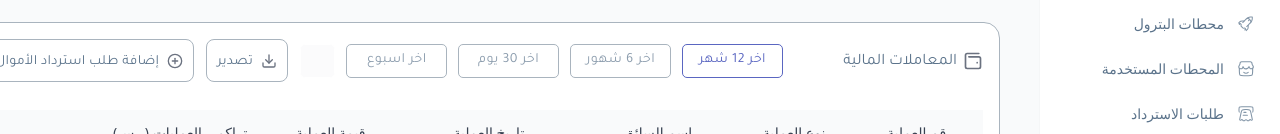
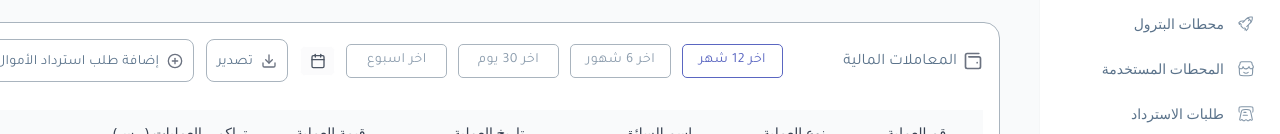
Before and after one commit to AlaaMatouk/petrolife-dashboards, a React (Vite) app: page /wallet in a window 1280 px wide. Shown: the part 342-476 px from the top of the page. Built offline with nearby package versions, Linux system fonts and the light colour scheme; the HTML template or start-up script is replaced by a standard one.

Commit message:
create reusable TimeFilter component, implement MoneyRefundRequests screen with Table component, add ExportMenu dropdowns, update status badge colors, add back navigation buttons, and refactor time filter usage across multiple screens

```diff
--- /dev/null
+++ b/src/components/shared/TimeFilter/TimeFilter.tsx
@@ -0,0 +1,53 @@
+import React from "react";
+import { Calendar } from "lucide-react";
+
+interface TimeFilterProps {
+  selectedFilter: string;
+  onFilterChange: (filter: string) => void;
+  filters?: string[];
+  className?: string;
+}
+
+export const TimeFilter: React.FC<TimeFilterProps> = ({
+  selectedFilter,
+  onFilterChange,
+  filters = ["اخر اسبوع", "اخر 30 يوم", "اخر 6 شهور", "اخر 12 شهر"],
+  className = "",
+}) => {
+  return (
+    <div className={`inline-flex items-center gap-[11px] relative flex-[0_0_auto] ${className}`}>
+      <button
+        className="w-[35px] bg-color-mode-surface-bg-icon-gray border-[0.2px] border-solid border-color-mode-surface-bg-screen flex items-center justify-center h-[30px] relative rounded-[5px] hover:bg-opacity-60 transition-all duration-200"
+        aria-label="عرض الخيارات"
+      >
+        <Calendar className="w-4 h-4 text-gray-600" />
+      </button>
+
+      {filters.map((filter) => (
+        <button
+          key={filter}
+          onClick={() => onFilterChange(filter)}
+          className={`flex flex-col w-[100.98px] h-[30px] items-center justify-center gap-2.5 p-4 relative rounded-[5px] border-[0.2px] border-solid transition-all hover:border-[var(--color-mode-text-icons-t-blue)] focus:outline-none focus:ring-2 focus:ring-[var(--color-mode-text-icons-t-blue)] focus:ring-opacity-50 ${
+            selectedFilter === filter
+              ? "border-[var(--color-mode-text-icons-t-blue)] bg-[var(--color-mode-text-icons-t-blue)]/5"
+              : "border-[var(--border-medium)]"
+          }`}
+          aria-pressed={selectedFilter === filter}
+          type="button"
+        >
+          <div className="flex w-[126px] items-center justify-center gap-[15px] relative flex-[0_0_auto] mt-[-9.00px] mb-[-9.00px] ml-[-28.51px] mr-[-28.51px]">
+            <span
+              className={`flex items-center justify-center h-4 mt-[-1.00px] text-sm tracking-[0.40px] leading-[19.2px] whitespace-nowrap [font-family:'Tajawal',Helvetica] [direction:rtl] transition-colors ${
+                selectedFilter === filter
+                  ? "font-bold text-[var(--color-mode-text-icons-t-blue)]"
+                  : "font-normal text-[var(--text-secondary)] opacity-70"
+              }`}
+            >
+              {filter}
+            </span>
+          </div>
+        </button>
+      ))}
+    </div>
+  );
+};
--- /dev/null
+++ b/src/components/shared/TimeFilter/index.ts
@@ -0,0 +1 @@
+export { TimeFilter } from "./TimeFilter";
--- a/src/components/shared/index.ts
+++ b/src/components/shared/index.ts
@@ -7,3 +7,4 @@ export * from "./SearchBar";
 export * from "./Layout";
 export * from "./SidebarNav";
 export * from "./Form";
+export * from "./TimeFilter";
--- a/src/screens/ChargeRequests/sections/HeaderSection/HeaderSection.tsx
+++ b/src/screens/ChargeRequests/sections/HeaderSection/HeaderSection.tsx
@@ -1,6 +1,8 @@
 import React, { useState, useEffect } from "react";
 import { createPortal } from "react-dom";
-import { Download, Calendar, FileSpreadsheet, FileText } from "lucide-react";
+import { useNavigate } from "react-router-dom";
+import { Download, FileSpreadsheet, FileText, ArrowLeft } from "lucide-react";
+import { TimeFilter } from "../../../../components/shared";
 
 const ExportMenu = () => {
   const [isOpen, setIsOpen] = useState(false);
@@ -108,6 +110,7 @@ const ExportMenu = () => {
 };
 
 export const HeaderSection = (): JSX.Element => {
+  const navigate = useNavigate();
   const [selectedTimeFilter, setSelectedTimeFilter] = useState("اخر 12 شهر");
 
   const timeFilters = ["اخر اسبوع", "اخر 30 يوم", "اخر 6 شهور", "اخر 12 شهر"];
@@ -116,46 +119,23 @@ export const HeaderSection = (): JSX.Element => {
     <header className="flex flex-col items-end gap-[var(--corner-radius-extra-large)] relative self-stretch w-full flex-[0_0_auto]">
       <div className="flex items-center justify-between relative self-stretch w-full flex-[0_0_auto]">
         <div className="inline-flex items-center gap-[var(--corner-radius-medium)] relative flex-[0_0_auto]">
+          <button
+            onClick={() => navigate('/wallet')}
+            className="flex flex-col w-10 items-center justify-center gap-2.5 pt-[var(--corner-radius-small)] pb-[var(--corner-radius-small)] px-2.5 relative self-stretch bg-color-mode-surface-bg-icon-gray rounded-[var(--corner-radius-small)] hover:opacity-80 transition-opacity"
+            aria-label="العودة"
+          >
+            <ArrowLeft className="w-5 h-5 text-gray-600" />
+          </button>
+
           <ExportMenu />
+
+          <TimeFilter
+            selectedFilter={selectedTimeFilter}
+            onFilterChange={setSelectedTimeFilter}
+          />
         </div>
 
         <div className="inline-flex items-center justify-end gap-[var(--corner-radius-extra-large)] relative flex-[0_0_auto]">
-          {/* Time Filters with Calendar Icon */}
-          <div className="inline-flex items-center gap-[11px] relative flex-[0_0_auto]">
-            <button
-              className="w-[35px] bg-color-mode-surface-bg-icon-gray border-[0.2px] border-solid border-color-mode-surface-bg-screen flex items-center justify-center h-[30px] relative rounded-[5px] hover:bg-opacity-60 transition-all duration-200"
-              aria-label="عرض الخيارات"
-            >
-              <Calendar className="w-4 h-4 text-gray-600" />
-            </button>
-
-            {timeFilters.map((filter) => (
-              <button
-                key={filter}
-                onClick={() => setSelectedTimeFilter(filter)}
-                className={`flex flex-col w-[100.98px] h-[30px] items-center justify-center gap-2.5 p-4 relative rounded-[5px] border-[0.2px] border-solid transition-all hover:border-[var(--color-mode-text-icons-t-blue)] focus:outline-none focus:ring-2 focus:ring-[var(--color-mode-text-icons-t-blue)] focus:ring-opacity-50 ${
-                  selectedTimeFilter === filter
-                    ? "border-[var(--color-mode-text-icons-t-blue)] bg-[var(--color-mode-text-icons-t-blue)]/5 font-bold text-[var(--color-mode-text-icons-t-blue)]"
-                    : "border-[var(--border-medium)] font-normal text-[var(--text-secondary)] opacity-70"
-                }`}
-                role="tab"
-                aria-selected={selectedTimeFilter === filter}
-                aria-label={`فلترة حسب ${filter}`}
-              >
-                <div className="flex w-[126px] items-center justify-center gap-[15px] relative flex-[0_0_auto] mt-[-12.00px] mb-[-12.00px] ml-[-28.51px] mr-[-28.51px]">
-                  <span
-                    className={`relative flex items-center justify-center w-fit mt-[-1.00px] text-sm tracking-[0.40px] leading-[19.2px] [font-family:'Tajawal',Helvetica] whitespace-nowrap [direction:rtl] ${
-                      selectedTimeFilter === filter
-                        ? "text-[var(--color-mode-text-icons-t-blue)] font-bold"
-                        : "text-[var(--text-secondary)] font-normal opacity-70"
-                    }`}
-                  >
-                    {filter}
-                  </span>
-                </div>
-              </button>
-            ))}
-          </div>
 
           <div className="inline-flex flex-col items-end justify-center gap-2.5 relative flex-[0_0_auto]">
             <div className="flex w-[188px] items-center justify-end gap-1.5 relative flex-[0_0_auto]">
--- a/src/screens/Wallet/sections/TransactionListSection/TransactionListSection.tsx
+++ b/src/screens/Wallet/sections/TransactionListSection/TransactionListSection.tsx
@@ -1,8 +1,7 @@
 import React, { useState, useEffect } from "react";
 import { createPortal } from "react-dom";
 import { useNavigate } from "react-router-dom";
-import { Table } from "../../../../components/shared/Table/Table";
-import { Pagination } from "../../../../components/shared/Pagination/Pagination";
+import { Table, Pagination, TimeFilter } from "../../../../components/shared";
 import {
   transactionData,
   fuelData,
@@ -322,41 +321,10 @@ export const TransactionListSection = (): JSX.Element => {
 
                <ExportMenu />
 
-              {/* Time Filters with Calendar Icon */}
-              <div className="inline-flex items-center gap-[11px] relative flex-[0_0_auto]">
-                <button
-                  className="w-[35px] bg-color-mode-surface-bg-icon-gray border-[0.2px] border-solid border-color-mode-surface-bg-screen flex flex-col h-[30px] items-center justify-center gap-2.5 p-4 relative rounded-[5px] hover:bg-opacity-60 transition-all duration-200"
-                  aria-label="عرض الخيارات"
-                >
-                  <Calendar className="w-4 h-4 text-gray-500" />
-            </button>
-
-            {timeFilters.map((filter) => (
-              <button
-                key={filter}
-                onClick={() => setSelectedTimeFilter(filter)}
-                    className={`flex flex-col w-[100.98px] h-[30px] items-center justify-center gap-2.5 p-4 relative rounded-[5px] border-[0.2px] border-solid transition-all hover:border-[var(--color-mode-text-icons-t-blue)] focus:outline-none focus:ring-2 focus:ring-[var(--color-mode-text-icons-t-blue)] focus:ring-opacity-50 ${
-                      selectedTimeFilter === filter
-                        ? "border-[var(--color-mode-text-icons-t-blue)] bg-[var(--color-mode-text-icons-t-blue)]/5"
-                        : "border-[var(--border-medium)]"
-                    }`}
-                    aria-pressed={selectedTimeFilter === filter}
-                    type="button"
-                  >
-                    <div className="flex w-[126px] items-center justify-center gap-[15px] relative flex-[0_0_auto] mt-[-9.00px] mb-[-9.00px] ml-[-28.51px] mr-[-28.51px]">
-                      <span
-                        className={`flex items-center justify-center h-4 mt-[-1.00px] text-sm tracking-[0.40px] leading-[19.2px] whitespace-nowrap [font-family:'Tajawal',Helvetica] [direction:rtl] transition-colors ${
-                  selectedTimeFilter === filter
-                            ? "font-bold text-[var(--color-mode-text-icons-t-blue)]"
-                            : "font-normal text-[var(--text-secondary)] opacity-70"
-                }`}
-              >
-                {filter}
-                      </span>
-                    </div>
-              </button>
-            ))}
-          </div>
+              <TimeFilter
+                selectedFilter={selectedTimeFilter}
+                onFilterChange={setSelectedTimeFilter}
+              />
         </div>
 
              <div className="flex w-[200px] items-center justify-end gap-1.5 relative">
```
Also changed, not shown: src/screens/MoneyRefundRequests/sections/RequestHistorySection/RequestHistorySection.tsx (+20 -41 lines).
